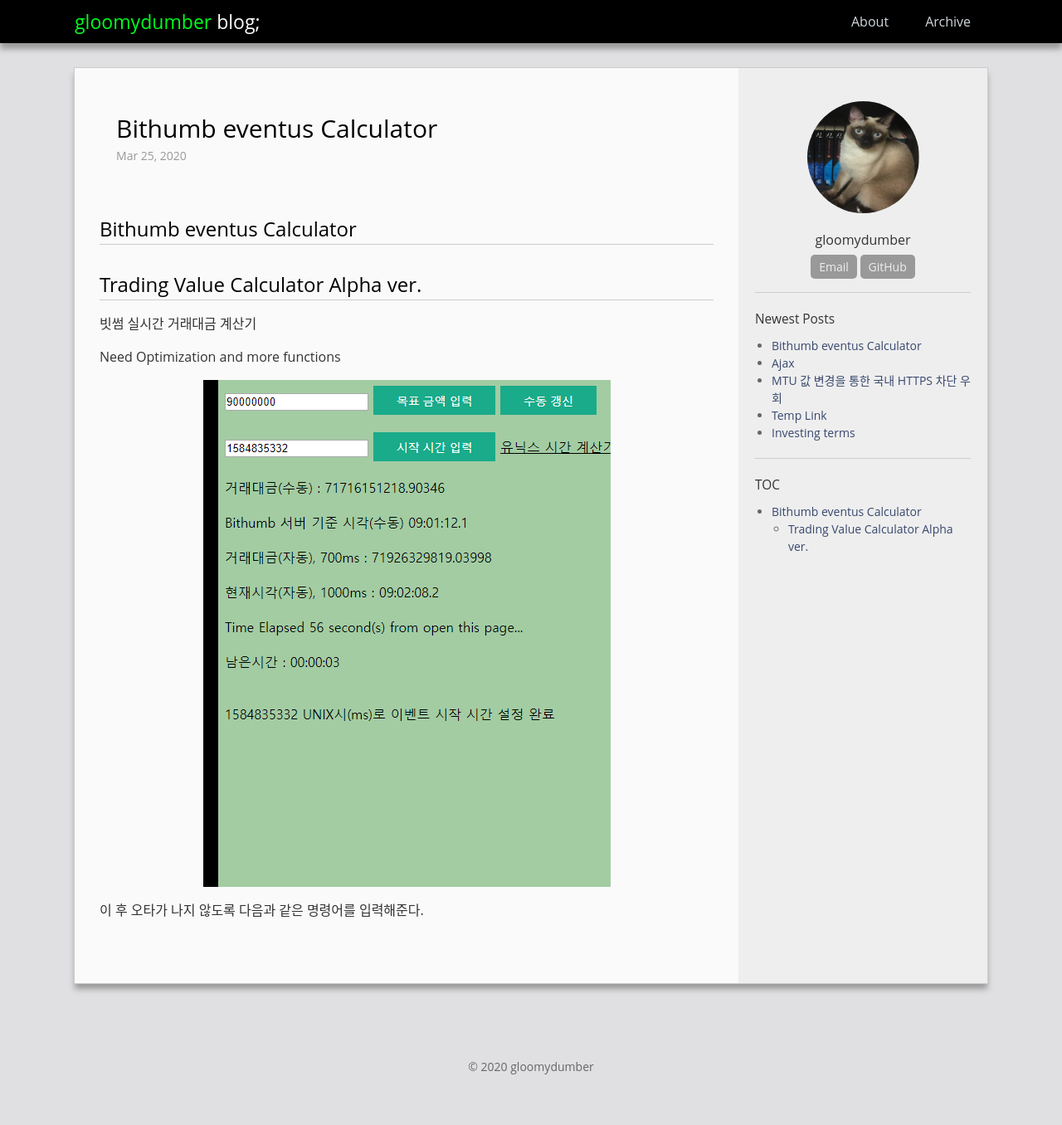
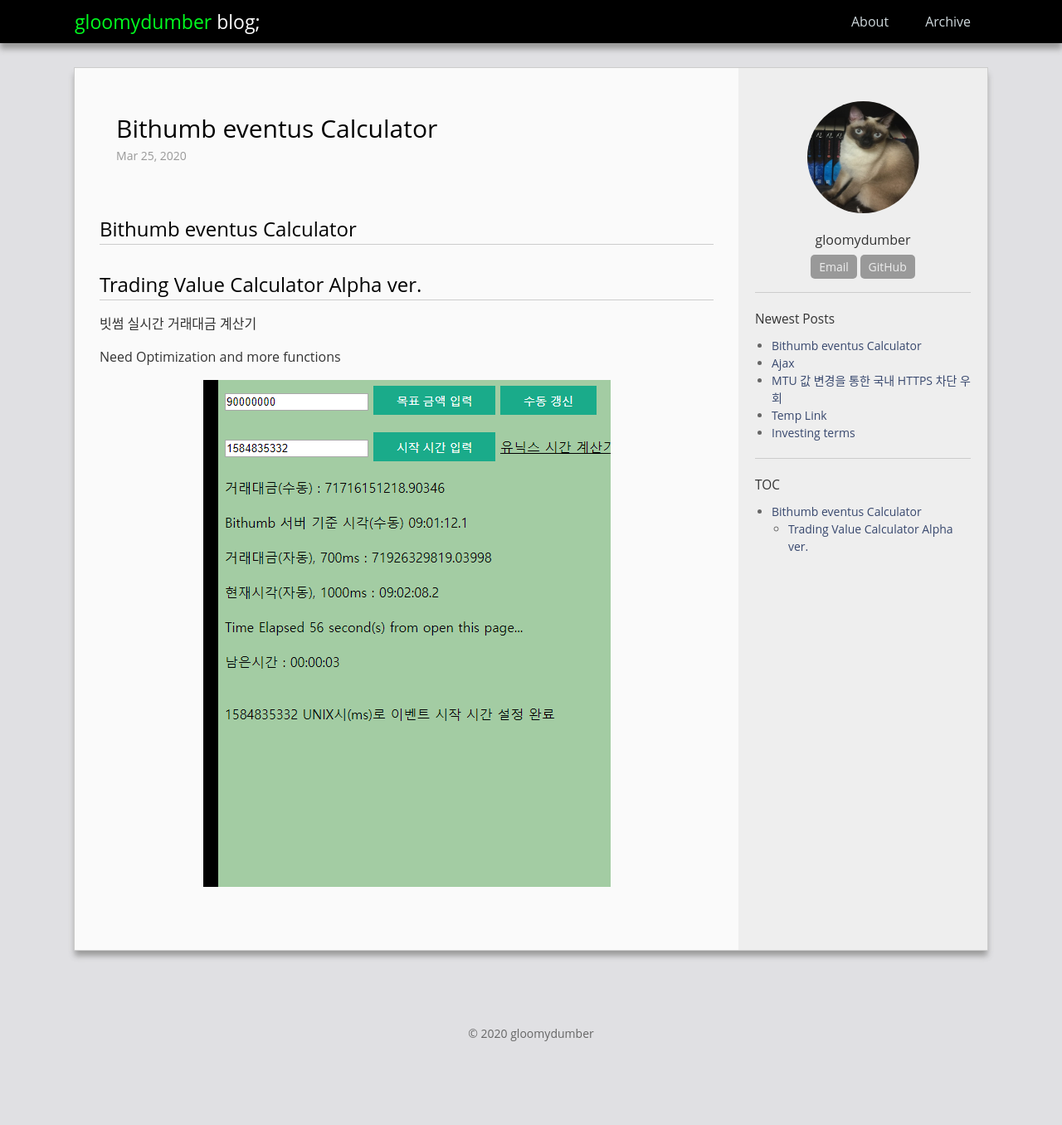
Before and after one commit to gloomydumber/copy, a Jekyll site: the page built from _posts/2020-03-21-bithumbcal.md, in a window 1280 px wide. Shown: the whole page at 83% size. Built offline with Jekyll 4.4.1, drawn with Linux system fonts in a browser that asks for light colours; comment, search, counter and statistics services are not loaded; after the commit the page ends 1316 px from its top, so only the background shows below that.

Commit message:
PostModded

```diff
--- a/_posts/2020-03-21-bithumbcal.md
+++ b/_posts/2020-03-21-bithumbcal.md
@@ -17,5 +17,3 @@ use_math: true
 Need Optimization and more functions
 
 ![executeCMD](/assets/posts/2020-03-21-bithumbcal/bithumbcal.gif)
-
-이 후 오타가 나지 않도록 다음과 같은 명령어를 입력해준다.
```
